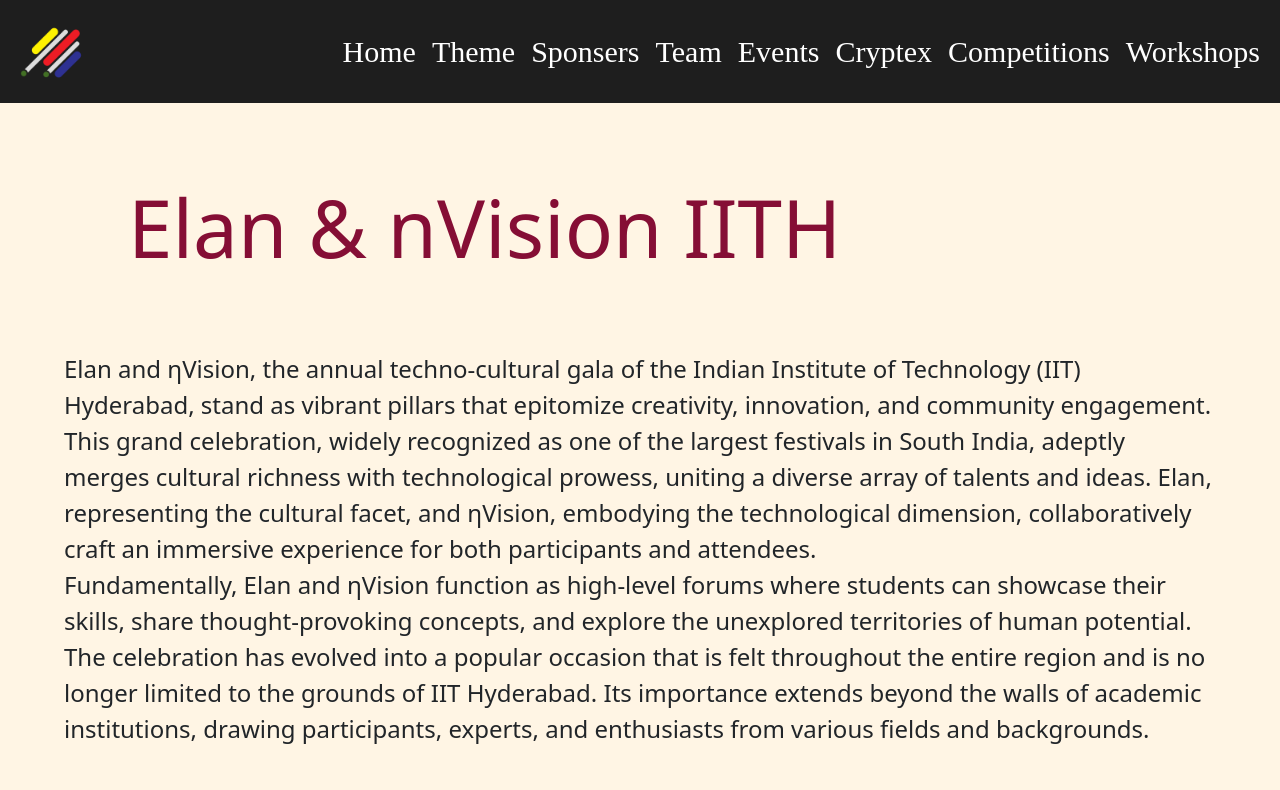
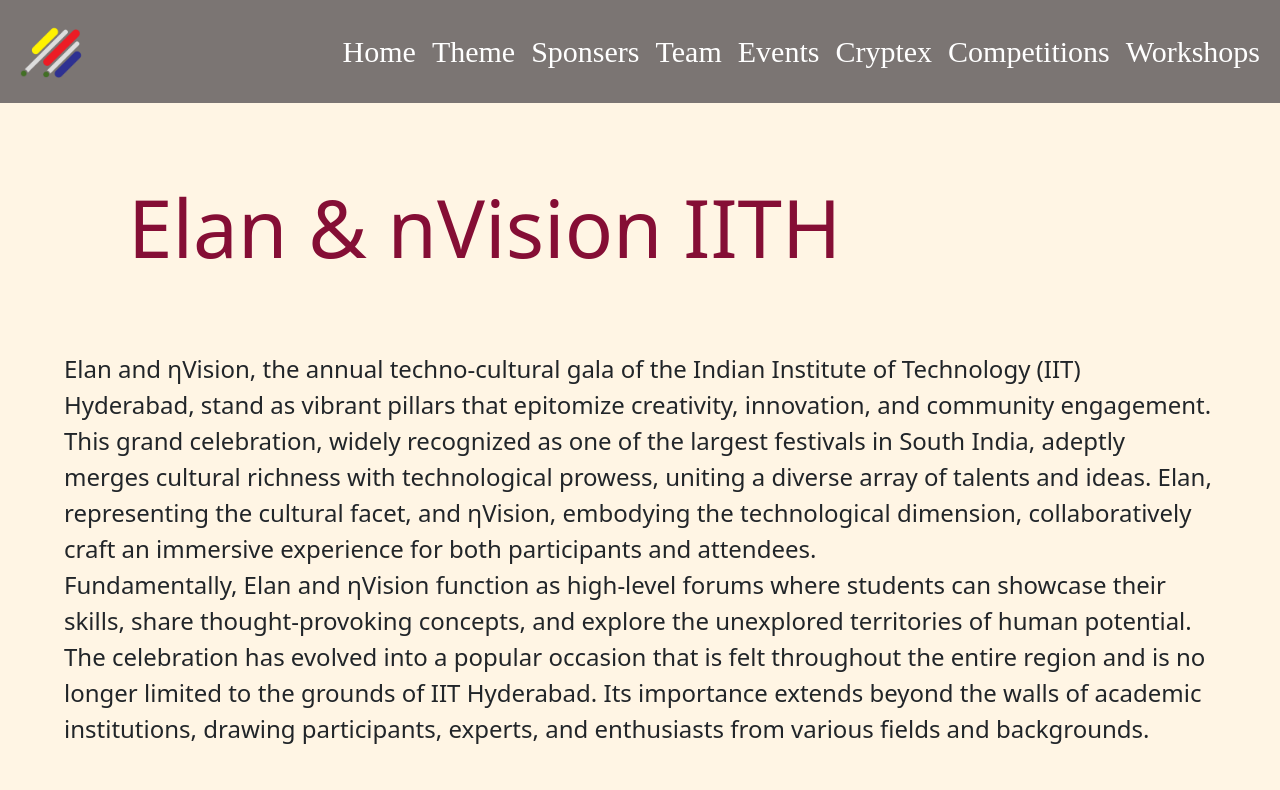
Before and after one commit to Mahesh-HMJ/elan_task, a plain HTML site: page index.html in a window 1280 px wide. Shown: the top 790 px of the page. Drawn offline with nearby package versions, Linux system fonts and the light colour scheme.

Commit message:
Update index.html

```diff
--- a/index.html
+++ b/index.html
@@ -28,7 +28,7 @@
 
 <body>
 
-    <nav class="navbar fixed-top navbar-expand-lg bg-body-tertiary" style="background-color: #1E1E1E !important; ">
+    <nav class="navbar fixed-top navbar-expand-lg bg-body-tertiary" style="background-color:rgb(123, 117, 115) !important; ">
         <div class="container-fluid">
             <a class="navbar-brand" href="#">
                 <img src="elan_logo.png" alt="Elan & nVision">
```
